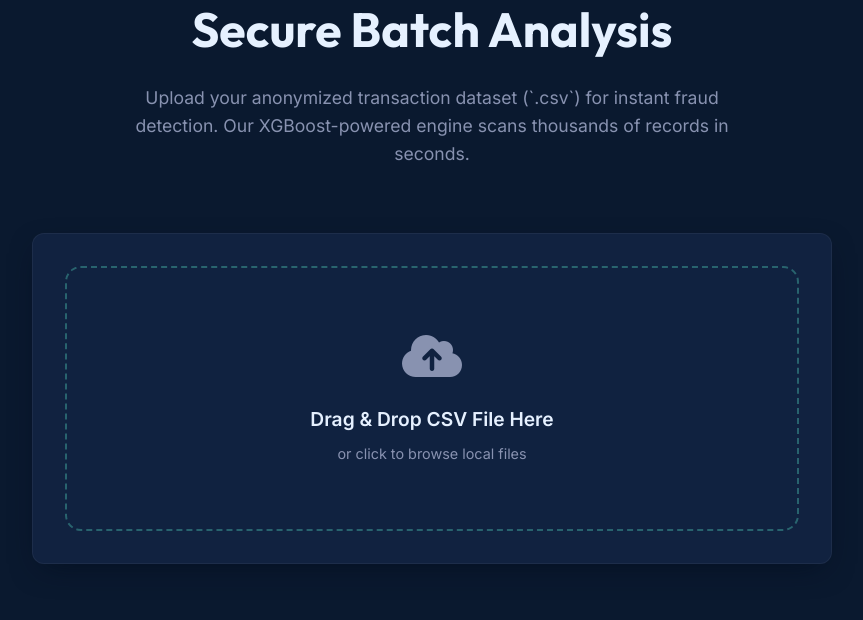
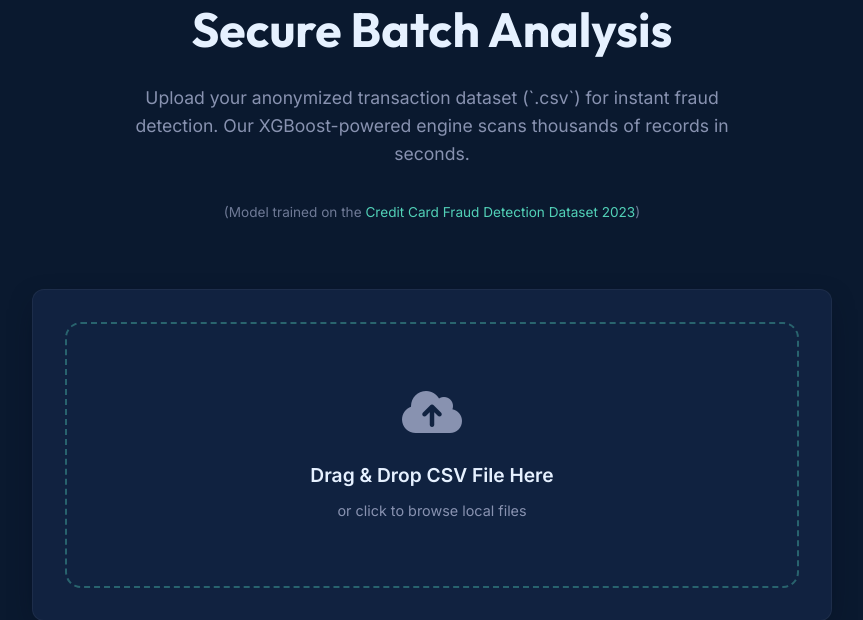
Before and after one commit to ByteBard58/Fruad-Detection, a Flask app: page / in a window 1280 px wide. Shown: the part 144-764 px from the top of the page, without its empty margins (208-1071 px from the left). Run offline with Flask 3, Linux system fonts and the light colour scheme.

Commit message:
Add dataset source reference in index.html

```diff
--- a/templates/index.html
+++ b/templates/index.html
@@ -7,6 +7,10 @@
         <p style="color: var(--text-secondary); max-width: 600px; margin: 0 auto; font-size: 1.1rem;">
             Upload your anonymized transaction dataset (`.csv`) for instant fraud detection.
             Our XGBoost-powered engine scans thousands of records in seconds.
+            <br><br>
+            <span style="font-size: 0.85rem; opacity: 0.8;">
+                (Model trained on the <a href="https://www.kaggle.com/datasets/nelgiriyewithana/credit-card-fraud-detection-dataset-2023" target="_blank" style="color: var(--accent-cyan); text-decoration: none;">Credit Card Fraud Detection Dataset 2023</a>)
+            </span>
         </p>
     </div>
 
```
